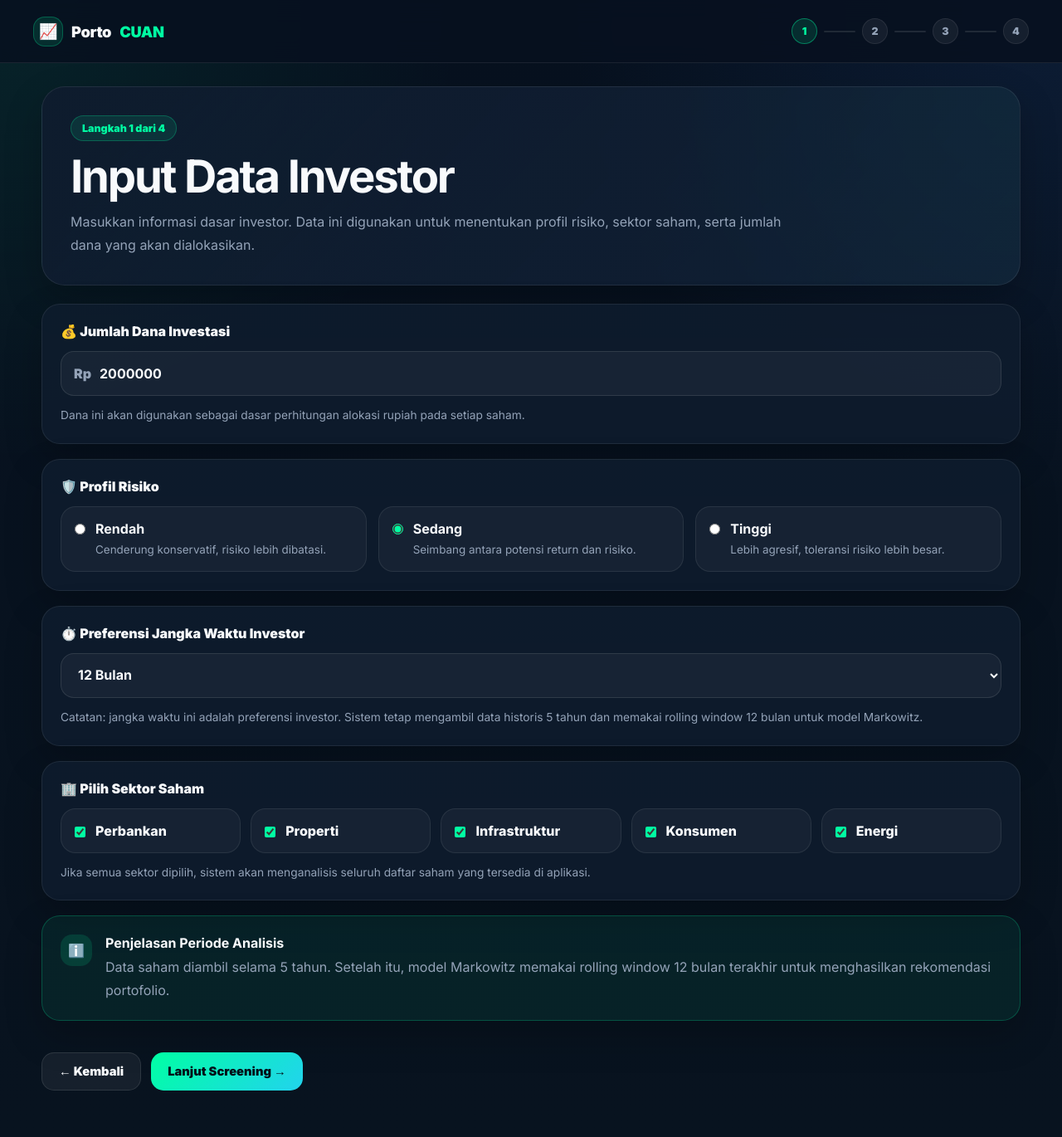
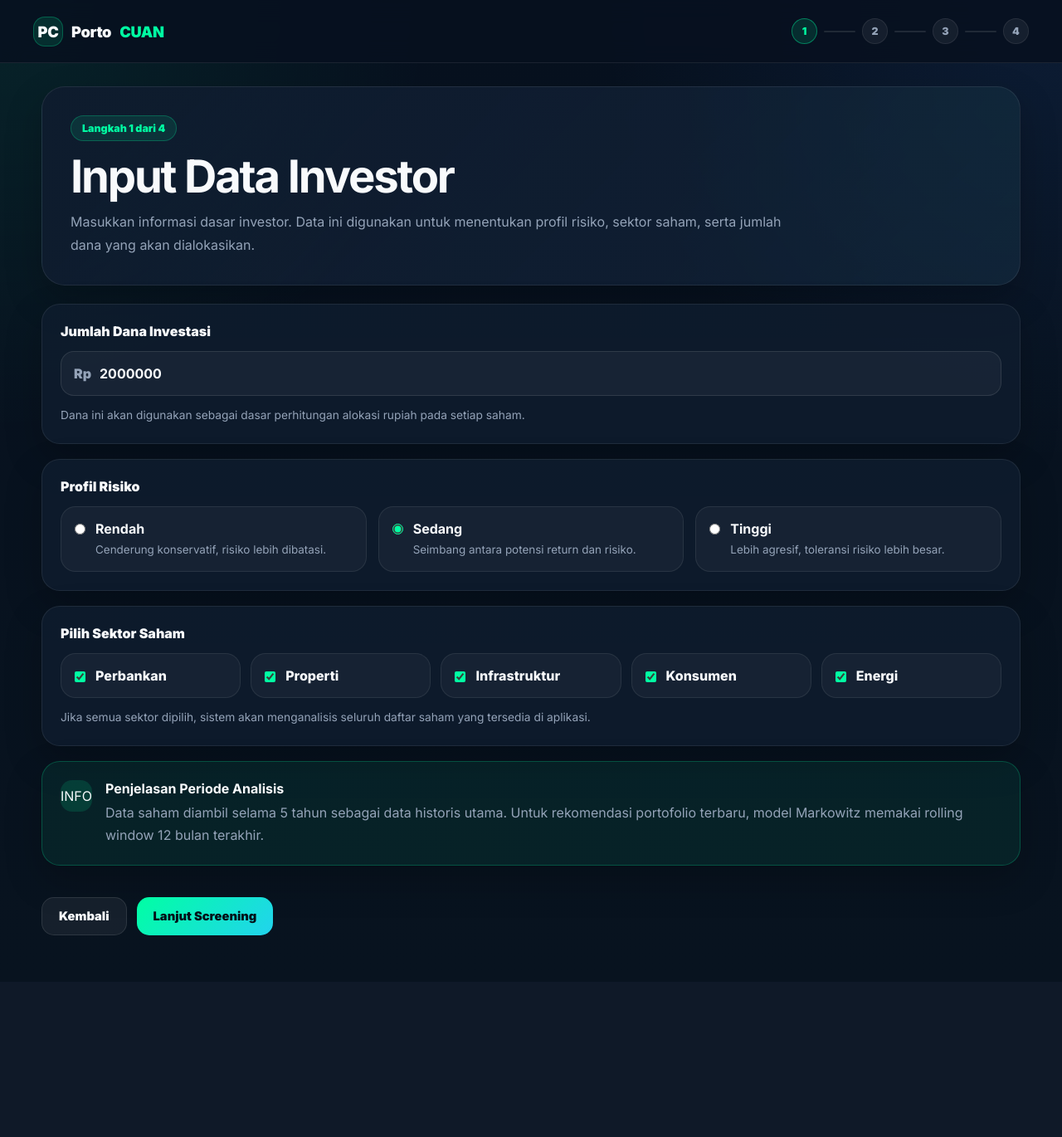
Before and after one commit to Duaarr/PortoCUAN-Rule-Based-System-Dynamic-Markowitz-Portfolio-Optimizer, a Flask app: page /input in a window 1280 px wide. Shown: the whole page at 83% size. After the commit the page ends 1127 px from the top, so only its background shows below. Run offline with Flask 3, Linux system fonts and the light colour scheme.

Commit message:
Update labels and remove unused sections in input form

```diff
--- a/templates/input.html
+++ b/templates/input.html
@@ -11,7 +11,7 @@
 
 <nav class="navbar">
   <a href="/" class="nav-brand">
-    <div class="nav-logo">📈</div>
+    <div class="nav-logo">PC</div>
     Porto<span>CUAN</span>
   </a>
 
@@ -40,7 +40,7 @@
   <form action="/input" method="POST" class="form-grid">
 
     <section class="form-card">
-      <label class="form-label">💰 Jumlah Dana Investasi</label>
+      <label class="form-label">Jumlah Dana Investasi</label>
 
       <div class="input-money">
         <span>Rp</span>
@@ -60,7 +60,7 @@
     </section>
 
     <section class="form-card">
-      <label class="form-label">🛡️ Profil Risiko</label>
+      <label class="form-label">Profil Risiko</label>
 
       <div class="risk-grid">
         <label class="risk-option">
@@ -90,25 +90,7 @@
     </section>
 
     <section class="form-card">
-      <label class="form-label">⏱️ Preferensi Jangka Waktu Investor</label>
-
-      <select name="jangka_waktu" class="select-input">
-        <option value="6">6 Bulan</option>
-        <option value="12" selected>12 Bulan</option>
-        <option value="24">24 Bulan</option>
-        <option value="36">36 Bulan</option>
-        <option value="60">60 Bulan</option>
-      </select>
-
-      <p class="form-help">
-        Catatan: jangka waktu ini adalah preferensi investor.
-        Sistem tetap mengambil data historis 5 tahun dan memakai rolling window
-        12 bulan untuk model Markowitz.
-      </p>
-    </section>
-
-    <section class="form-card">
-      <label class="form-label">🏢 Pilih Sektor Saham</label>
+      <label class="form-label">Pilih Sektor Saham</label>
 
       <div class="sector-grid">
         {% for sektor in sektor_list %}
@@ -126,19 +108,20 @@
     </section>
 
     <section class="notice-card">
-      <div class="notice-icon">ℹ️</div>
+      <div class="notice-icon">INFO</div>
       <div>
         <strong>Penjelasan Periode Analisis</strong>
         <p>
-          Data saham diambil selama 5 tahun. Setelah itu, model Markowitz memakai
-          rolling window 12 bulan terakhir untuk menghasilkan rekomendasi portofolio.
+          Data saham diambil selama 5 tahun sebagai data historis utama.
+          Untuk rekomendasi portofolio terbaru, model Markowitz memakai
+          rolling window 12 bulan terakhir.
         </p>
       </div>
     </section>
 
     <div class="btn-row">
-      <a href="/" class="btn btn-secondary">← Kembali</a>
-      <button type="submit" class="btn btn-primary">Lanjut Screening →</button>
+      <a href="/" class="btn btn-secondary">Kembali</a>
+      <button type="submit" class="btn btn-primary">Lanjut Screening</button>
     </div>
 
   </form>
```
